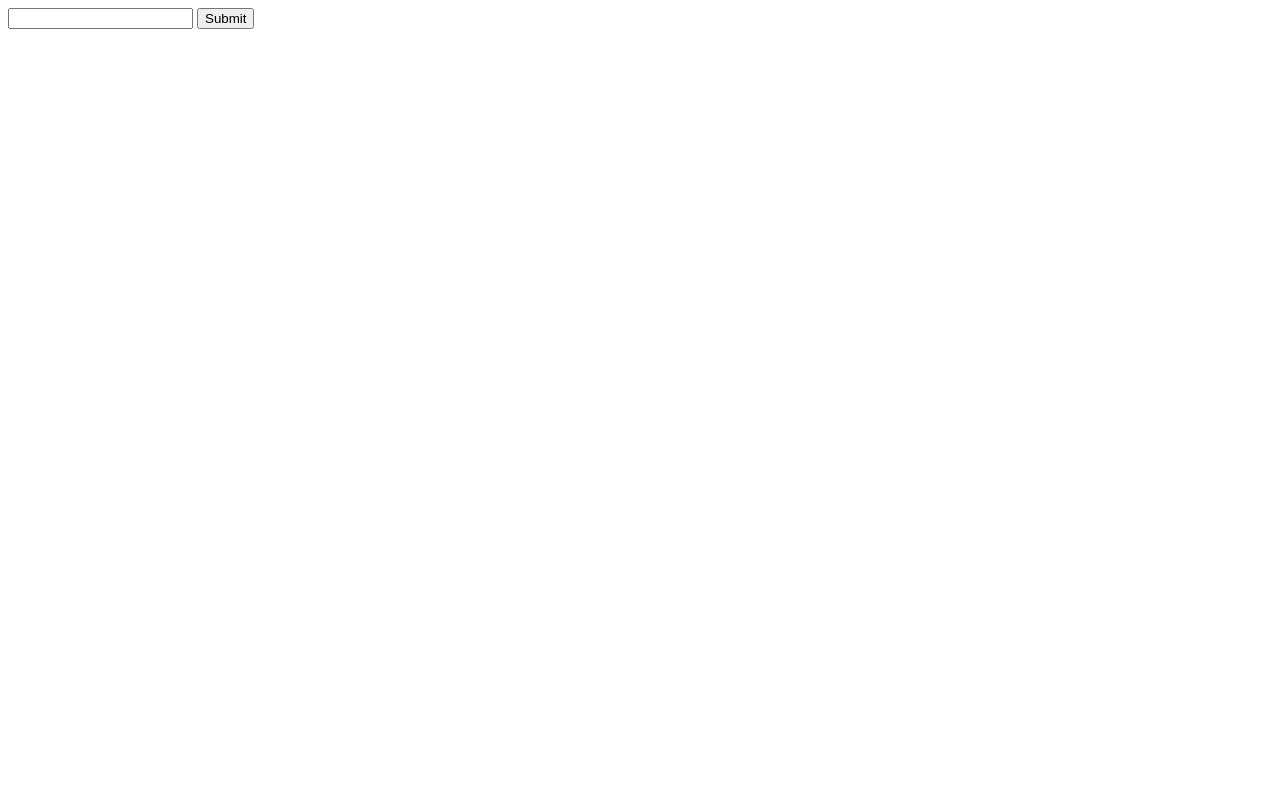
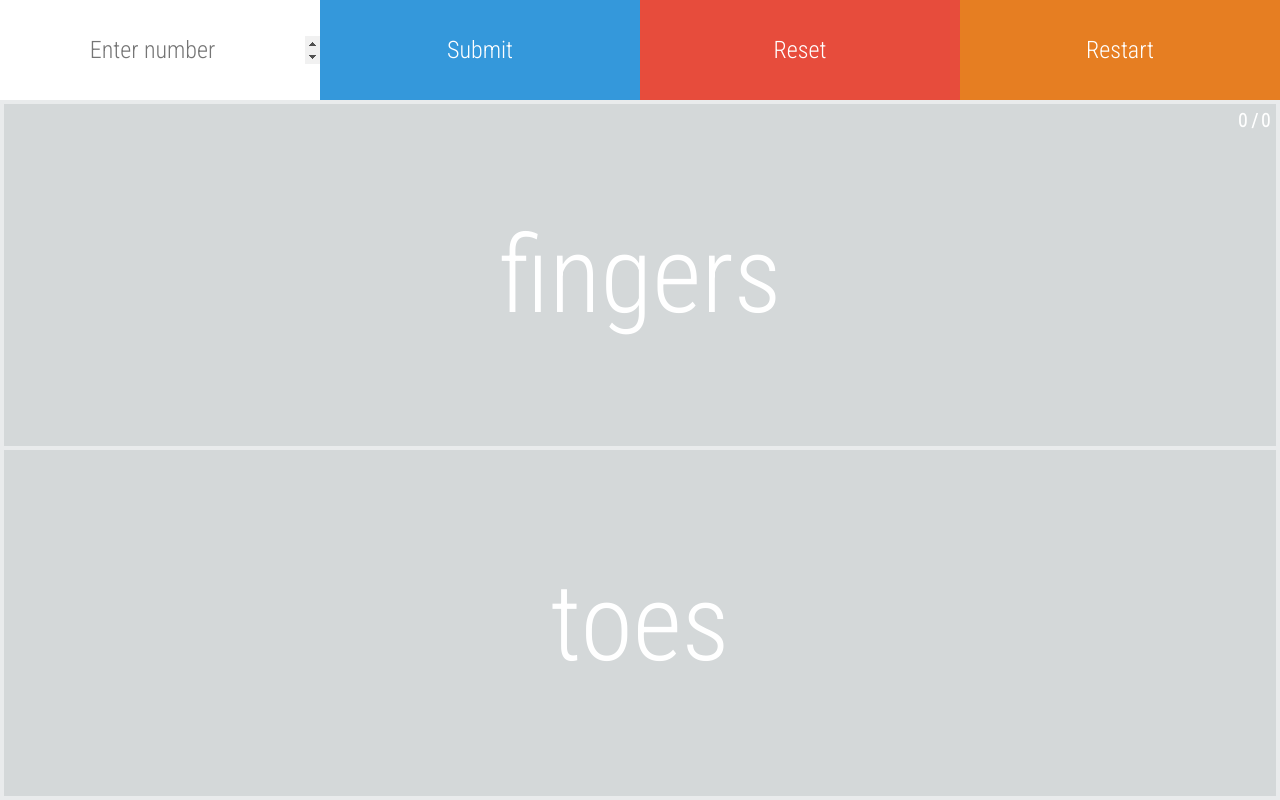
Before and after one commit to blmatheus/axxess_assignment, a website: page index.html in a window 1280 px wide. Drawn offline with Linux system fonts and the light colour scheme.

Commit message:
Added basic styling

```diff
--- a/css/scss/styles.scss
+++ b/css/scss/styles.scss
@@ -0,0 +1,133 @@
+@import url("https://fonts.googleapis.com/css?family=Roboto+Condensed:300");
+
+* {
+  margin: 0;
+  padding: 0;
+  font-family: 'Roboto Condensed', sans-serif;
+  color: #fff;
+}
+
+body {
+  font-size: 14pt;
+  background-color: #ecf0f1;
+  overflow: hidden;
+  color: #333;
+}
+
+.menu {
+  height: 25vh;
+  width: 100%;
+  .form-container {
+    height: 100%;
+    input,
+    button {
+      text-align: center;
+      border: 0;
+      box-sizing: border-box;
+      font-size: 18pt;
+      float: left;
+      width: 50%;
+      height: 12.5vh;
+    }
+    input[type=number] {
+      color: #333;
+    }
+    input[type=submit] {
+      background-color: #3498db;
+    }
+    button {
+      background-color: #e74c3c;
+      &:last-child {
+        background-color: #e67e22;
+      }
+    }
+    &:after {
+      content: '';
+      clear: both;
+      display: table;
+    }
+  }
+}
+
+.block-container {
+  height: 75vh;
+  .counter {
+    position: absolute;
+    right: 0;
+    width: auto;
+    height: auto;
+    text-align: right;
+    padding: 10px;
+    font-weight: bold;
+    > div {
+      display: inline;
+      &:last-child {
+        &:before {
+          content: '/';
+          padding-right: 3px;
+        }
+      }
+    }
+  }
+  .block {
+    transition: all 200ms;
+    box-sizing: border-box;
+    border: 4px solid rgba(255,255,255,0.5);
+    height: 50%;
+    width: 100%;
+    background-color: rgba(0,0,0,0.1);
+    display: table;
+    .block-text {
+      color: #fff;
+      font-size: 80pt;
+      text-align: center;
+      vertical-align: middle;
+      display: table-cell;
+    }
+    &:last-child {
+      border-top: 2px;
+    }
+  }
+}
+
+ @media screen and (max-width: 640px) and (orientation:landscape) {
+   .menu,
+   .block-container {
+     float: left;
+     width: 50vw;
+     height: 100%;
+     .block {
+       height: 50vh;
+     }
+   }
+  .menu {
+    .form-container {
+      input {
+        width: 100%;
+        height: 25vh;
+      }
+      button {
+        height: 50vh;
+      }
+    }
+  }
+}
+
+@media screen and (min-width: 1000px) {
+  .menu {
+    height: auto;
+    .form-container {
+      height: auto;
+      input,
+      button {
+        width: 25%;
+      }
+    }
+  }
+  .block-container {
+    height: 87.5vh;
+    .block {
+      height: 50%;
+    }
+  }
+}
--- a/index.html
+++ b/index.html
@@ -2,27 +2,30 @@
 <html>
   <head>
     <title>Assignment</title>
+    <meta name="viewport" content="width=device-width, initial-scale=1, user-scalable=no">
     <link rel=stylesheet href="css/styles.css"/>
   </head>
   <body>
     <div class="menu">
       <div class="form-container">
         <form>
-          <input name="number" type="number" />
+          <input name="number" placeholder="Enter number" type="number" />
           <input id="submit" type="submit" />
         </form>
-      </div>
-      <div class="counter">
-        <div id="current" class="current"></div>
-        <div id="total" class="total"></div>
+        <button>Reset</button>
+        <button>Restart</button>
       </div>
     </div>
     <div class="block-container">
+      <div class="counter">
+        <div id="current" class="current">0</div>
+        <div id="total" class="total">0</div>
+      </div>
       <div id="fingers" class="block">
-        <div class="block-text"></div>
+        <div class="block-text">fingers</div>
       </div>
       <div id="toes" class="block">
-        <div class="block-text"></div>
+        <div class="block-text">toes</div>
       </div>
     </div>
     <script src="js/scripts.min.js"></script>
```
Also changed, not shown: css/styles.css.
